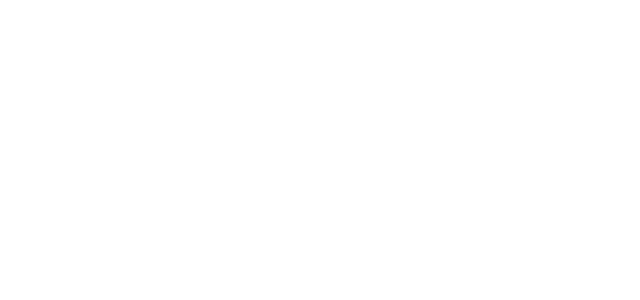
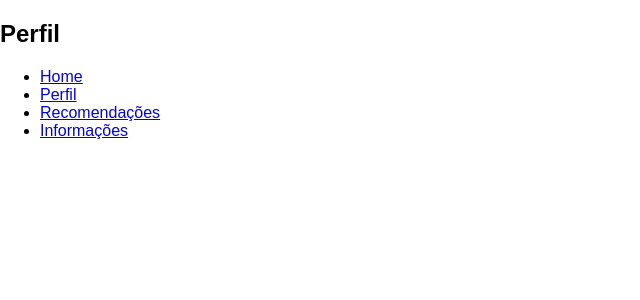
Before and after one commit to GVPastel/tela-teste, a React (Create React App) app: page /perfil in a window 1280 px wide. Before the commit this address had no page. Shown: the top 300 px of the page, without its empty margins (0-640 px from the left). Built offline with nearby package versions, Linux system fonts and the light colour scheme.

Commit message:
telas criadas sem css, fontes importadas

```diff
--- a/src/App.css
+++ b/src/App.css
@@ -1,3 +1,5 @@
+@import url('https://fonts.googleapis.com/css2?family=Poppins:ital,wght@0,100;0,200;0,300;0,400;0,500;0,600;0,700;0,800;0,900;1,100;1,200;1,300;1,400;1,500;1,600;1,700;1,800;1,900&display=swap');
+@import url('https://fonts.googleapis.com/css2?family=Berkshire+Swash&display=swap');
 .App {
   text-align: center;
 }
@@ -6,6 +8,7 @@
   height: 40vmin;
   pointer-events: none;
 }
+
 
 @media (prefers-reduced-motion: no-preference) {
   .App-logo {
--- a/src/App.js
+++ b/src/App.js
@@ -1,16 +1,18 @@
 import React from "react";
 import { BrowserRouter, Routes, Route } from "react-router-dom";
-import Principal from './components/Principal'
-import Produtos from './components/Produtos'
-import Sobre from './components/Sobre'
+import Home from './components/Home'
+import Perfil from './components/Perfil'
+import Recomendacoes from './components/Recomendacoes'
+import Informações from "./components/Informacoes";
 
 const App = () =>{
   return(
     <BrowserRouter>
       <Routes>
-        <Route element={<Principal />} path={"/"} exact />
-        <Route element={<Produtos />} path={"/produtos"} />
-        <Route element={<Sobre />} path={"/sobre"} />
+        <Route element={<Home />} path={"/"} exact />
+        <Route element={<Perfil />} path={"/perfil"} />
+        <Route element={<Recomendacoes />} path={"/recomendacoes"} />
+        <Route element={<Informações />} path={"/informacoes"} />
       </Routes>
     </BrowserRouter>
   )
--- a/src/components/Sobre.js
+++ b/src/components/Home.js
@@ -1,13 +1,13 @@
 import React from "react";
 import Menu from './Menu'
 
-const Sobre = () => {
+const Home = () => {
     return(
         <div>
-            <h2>Sobre</h2>
+            <h2>Home</h2>
             <Menu />
         </div>
     )
 }
 
-export default Sobre
+export default Home
--- a/src/components/Principal.js
+++ b/src/components/Informacoes.js
@@ -1,13 +1,13 @@
 import React from "react";
 import Menu from './Menu'
 
-const Principal = () => {
+const Informações = () => {
     return(
         <div>
-            <h2>Principal</h2>
+            <h2>Informações</h2>
             <Menu />
         </div>
     )
 }
 
-export default Principal
+export default Informações
--- a/src/components/Menu.js
+++ b/src/components/Menu.js
@@ -5,9 +5,10 @@ const Menu = () =>{
     return(
         <nav>
             <ul>
-                <li> <Link to="/">Principal</Link> </li>
-                <li> <Link to="/produtos">Produtos</Link> </li>
-                <li> <Link to="/sobre">Sobre</Link> </li>
+                <li> <Link to="/">Home</Link> </li>
+                <li> <Link to="/produtos">Perfil</Link> </li>
+                <li> <Link to="/recomendacoes">Recomendações</Link> </li>
+                <li> <Link to="/informacoes">Informações</Link> </li>
             </ul>
         </nav>
     )
--- /dev/null
+++ b/src/components/Perfil.js
@@ -0,0 +1,13 @@
+import React from "react";
+import Menu from './Menu'
+
+const Perfil = () => {
+    return(
+        <div>
+            <h2>Perfil</h2>
+            <Menu />
+        </div>
+    )
+}
+
+export default Perfil
--- a/src/components/Produtos.js
+++ b/src/components/Recomendacoes.js
@@ -1,13 +1,13 @@
 import React from "react";
 import Menu from './Menu'
 
-const Produtos = () => {
+const Recomendações = () => {
     return(
         <div>
-            <h2>Produtos</h2>
+            <h2>Recomendações</h2>
             <Menu />
         </div>
     )
 }
 
-export default Produtos
+export default Recomendações
--- a/src/index.css
+++ b/src/index.css
@@ -1,13 +1,11 @@
 body {
   margin: 0;
-  font-family: -apple-system, BlinkMacSystemFont, 'Segoe UI', 'Roboto', 'Oxygen',
-    'Ubuntu', 'Cantarell', 'Fira Sans', 'Droid Sans', 'Helvetica Neue',
-    sans-serif;
+  font-family:'Poppins', sans-serif, 'Berkshire Swash', cursive;
   -webkit-font-smoothing: antialiased;
   -moz-osx-font-smoothing: grayscale;
 }
 
 code {
-  font-family: source-code-pro, Menlo, Monaco, Consolas, 'Courier New',
+  font-family:'Poppins', sans-serif, 'Berkshire Swash', cursive, source-code-pro, Menlo, Monaco, Consolas, 'Courier New',
     monospace;
 }
```
